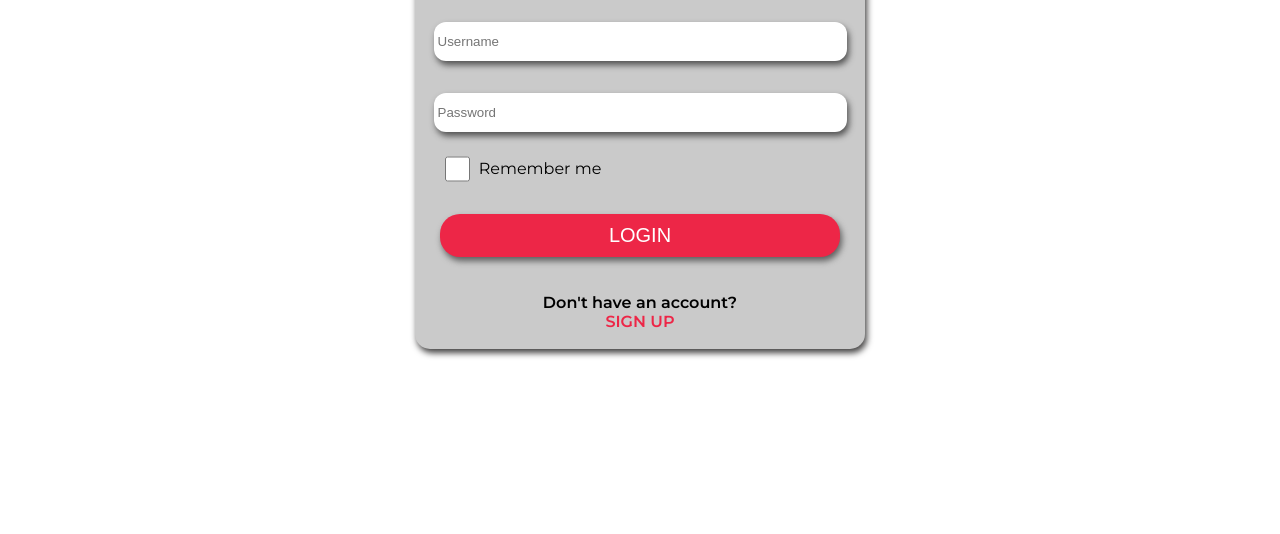
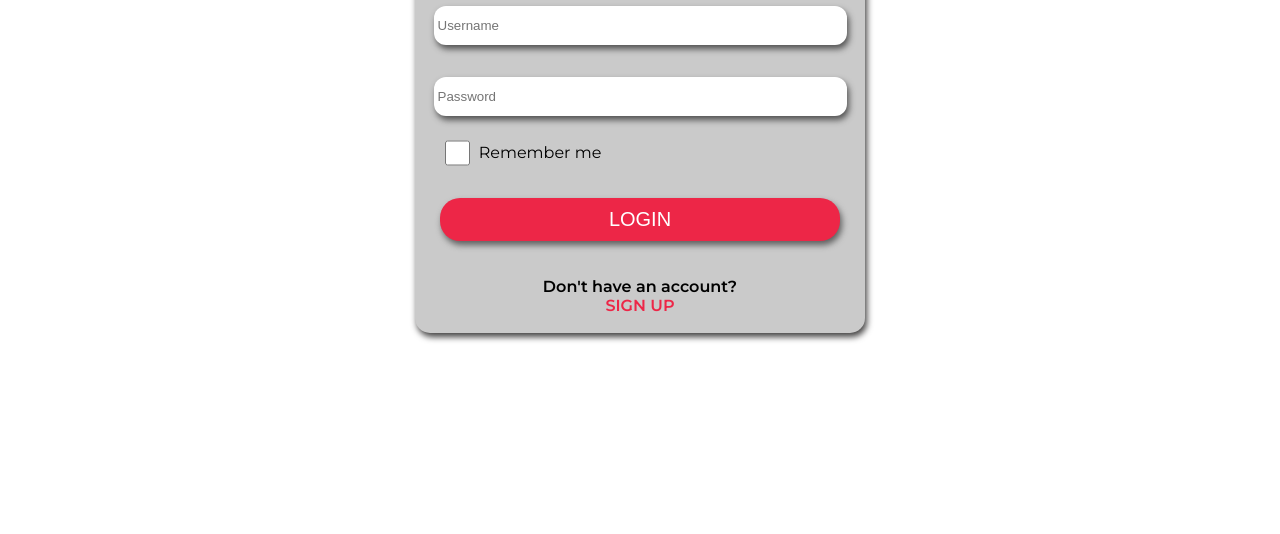
Before and after one commit to aneldjesevic/flux, a plain HTML site: page log in.html in a window 1280 px wide. Shown: the part 266-800 px from the top of the page. Drawn offline with Linux system fonts and the light colour scheme; a web font is replaced by a local one.

```diff
--- a/style/login.css
+++ b/style/login.css
@@ -1,5 +1,7 @@
 body{
     font-family: 'Montserrat',sans-serif;
+    margin: 0;
+    margin-top: -16px;
 }
 .image{
 display: flex;
--- a/style/signup.css
+++ b/style/signup.css
@@ -1,5 +1,7 @@
 body{
     font-family: 'Montserrat';
+    margin: 0;
+    margin-top: -16px;
 }
 .image{
     display: flex;
```
